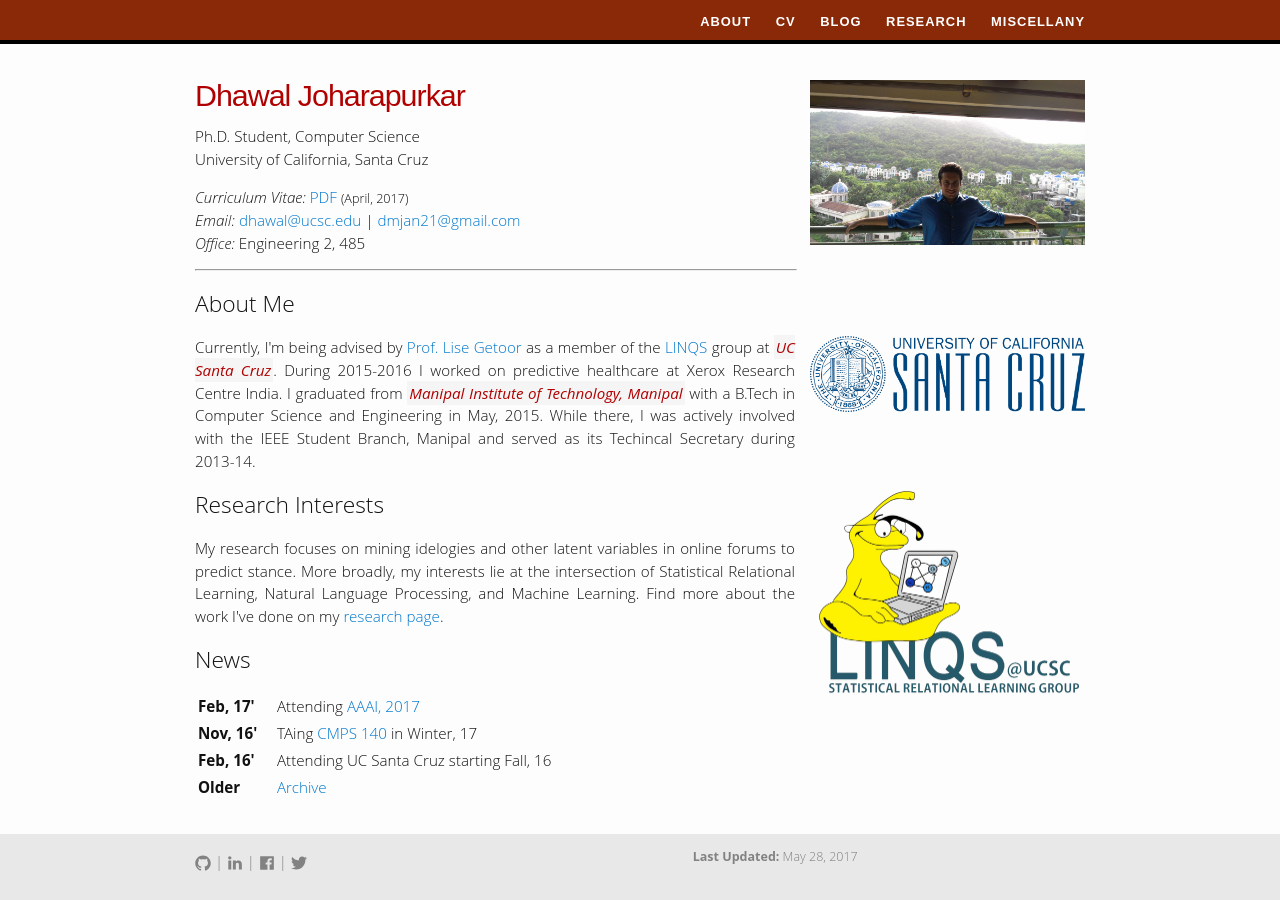
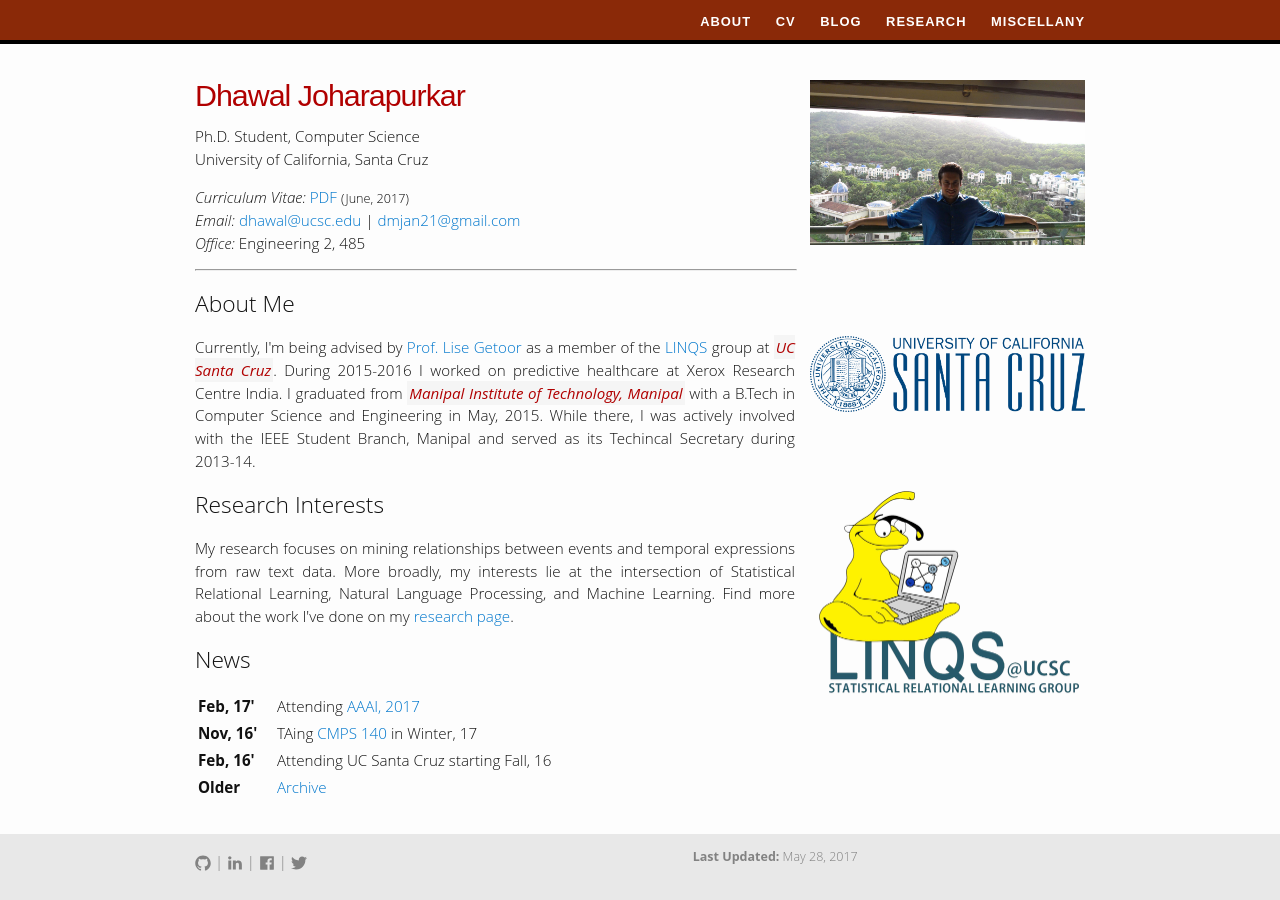
Before and after one commit to dhawaljoh/dhawaljoh.github.io, a Jekyll site: the page built from index.md, in a window 1280 px wide. Built offline with Jekyll 4.4.1, drawn with Linux system fonts in a browser that asks for light colours.

Commit message:
updated research interest

```diff
--- a/index.md
+++ b/index.md
@@ -9,7 +9,7 @@ layout: default
 Ph.D. Student, Computer Science <br>
 University of California, Santa Cruz <br>
 
-<em>Curriculum Vitae: </em><a href="/files/CV_new.pdf" target="_blank">PDF</a>  <small>(April, 2017)</small> <br>
+<em>Curriculum Vitae: </em><a href="/files/CV_new.pdf" target="_blank">PDF</a>  <small>(June, 2017)</small> <br>
 <em>Email: </em><a href="mailto:dhawal@ucsc.edu">dhawal@ucsc.edu</a> | <a href="mailto:dmjan21@gmail.com">dmjan21@gmail.com</a> <br>
 <em>Office: </em>Engineering 2, 485<br>
 <!-- <p><a href="http://doodle.com/dhawaljoh" target="_blank">Meet me!</a> | <a href="http://flask.io/yoUm1" target="_blank">Assign me a task!</a> (please let me know you've added something!)</p> -->
@@ -28,7 +28,7 @@ Currently, I'm being advised by <a href="https://getoor.soe.ucsc.edu/" target="_
 
 ## Research Interests
 <p align="justify" style="max-width:600px">
-My research focuses on mining idelogies and other latent variables in online forums to predict stance. More broadly, my interests lie at the intersection of Statistical Relational Learning, Natural Language Processing, and Machine Learning. Find more about the work I've done on my  <a href="/research/" target="_blank">research page</a>.
+My research focuses on mining relationships between events and temporal expressions from raw text data. More broadly, my interests lie at the intersection of Statistical Relational Learning, Natural Language Processing, and Machine Learning. Find more about the work I've done on my  <a href="/research/" target="_blank">research page</a>.
 </p>
 <!-- <center> <em><a class="tosu"> Scroll down for news! </a></em></center> -->
 
```
